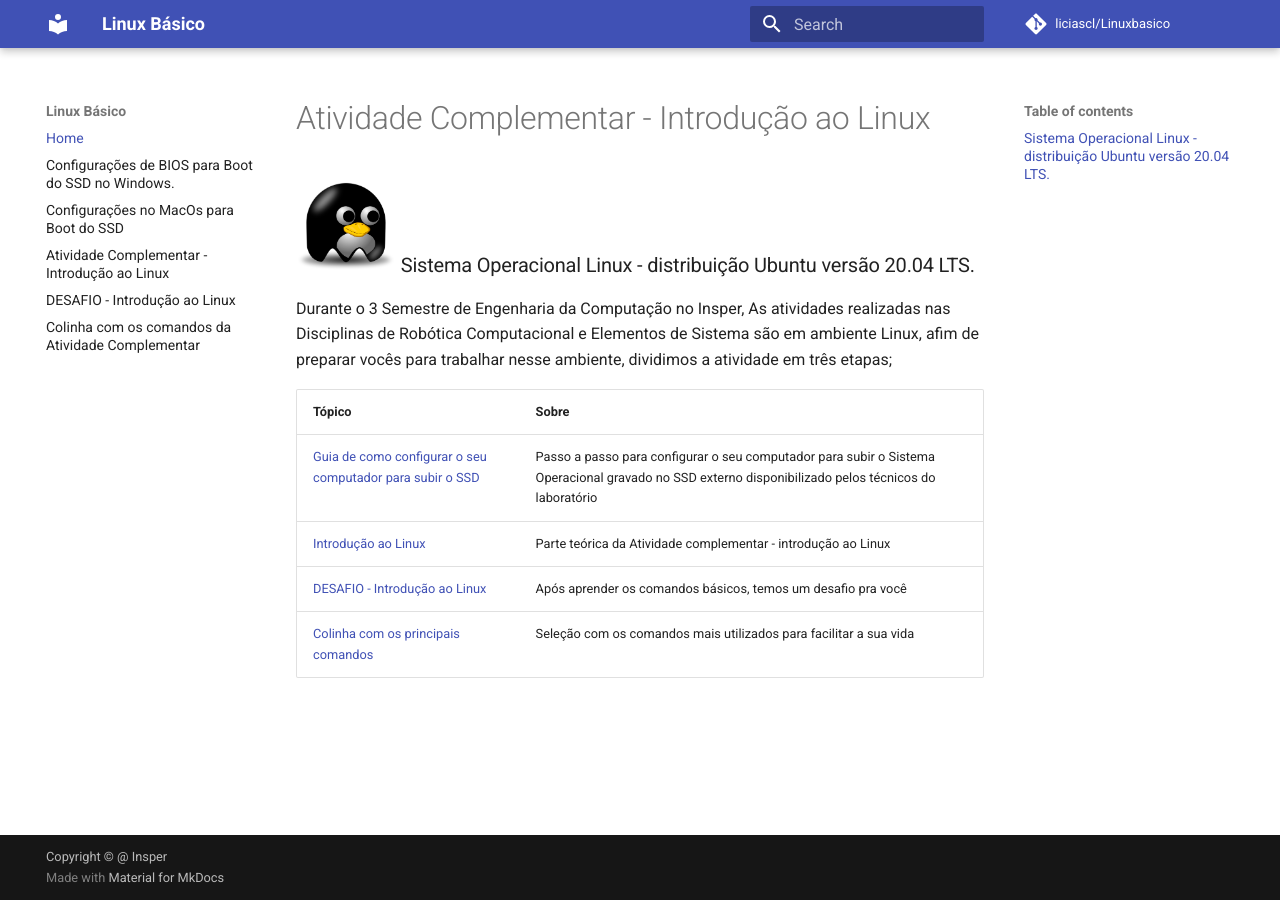
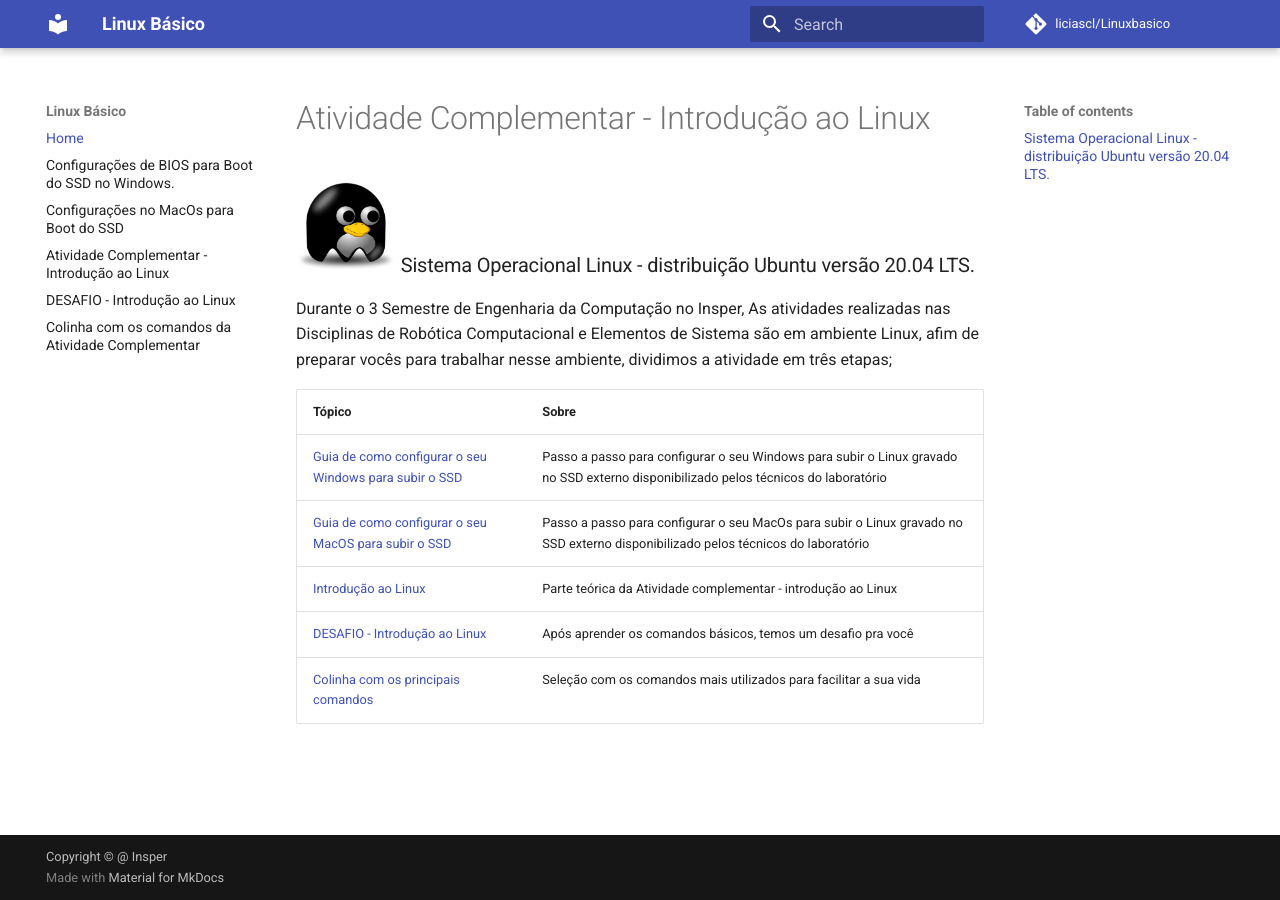
Before and after one commit to liciascl/Linuxbasico, an MkDocs documentation site: the page built from docs-src/index.md, in a window 1280 px wide. Built offline with MkDocs 1.6.1 and Material for MkDocs 9.7.7, drawn with Linux system fonts in a browser that asks for light colours; comment, search, counter and statistics services are not loaded.

Commit message:
Update index.md

```diff
--- a/docs-src/index.md
+++ b/docs-src/index.md
@@ -9,7 +9,8 @@
 
 | Tópico        | Sobre          |
 | ------------- |---------------|
-|  [Guia de como configurar o seu computador para subir o SSD](https://liciascl.github.io/Linuxbasico/boot_do_ssd/)    | Passo a passo para configurar o seu computador para subir o Sistema Operacional gravado no SSD externo disponibilizado pelos técnicos do laboratório |
+|  [Guia de como configurar o seu Windows para subir o SSD ](https://liciascl.github.io/Linuxbasico/boot_do_ssd/)    | Passo a passo para configurar o seu Windows  para subir o Linux gravado no SSD externo disponibilizado pelos técnicos do laboratório |
+|  [Guia de como configurar o seu MacOS para subir o SSD ](https://liciascl.github.io/Linuxbasico/boot_ssd_MacOs/)    | Passo a passo para configurar o seu MacOs para subir o Linux gravado no SSD externo disponibilizado pelos técnicos do laboratório |
 | [Introdução ao Linux](https://liciascl.github.io/Linuxbasico/atividade_complementar/) | Parte teórica da Atividade complementar - introdução ao Linux |
 |  [DESAFIO - Introdução ao Linux](https://liciascl.github.io/Linuxbasico/desafio/) | Após aprender os comandos básicos, temos um desafio pra você |
 | [Colinha com os principais comandos](https://liciascl.github.io/Linuxbasico/colinha/) | Seleção com os comandos mais utilizados para facilitar a sua vida|
```
